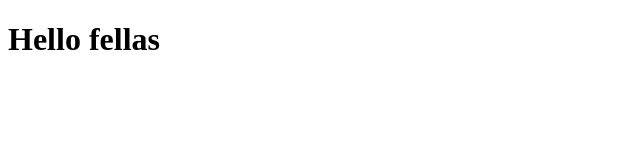
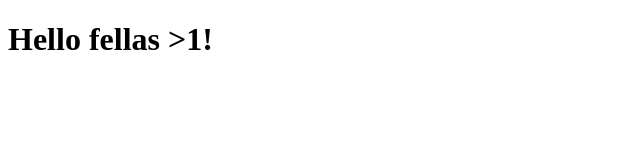
Before and after one commit to Moe-Suhail/Moe-Suhail.github.io, a plain HTML site: page course/index.html in a window 1280 px wide. Shown: the full height of the page, 0-640 px from the left. Drawn offline with Linux system fonts and the light colour scheme.

Commit message:
small addition

```diff
--- a/course/index.html
+++ b/course/index.html
@@ -7,7 +7,7 @@
 </head>
 <body>
 <h1>
-	Hello fellas
+	Hello fellas >1!
 </h1>
 </body>
 </html>
```
